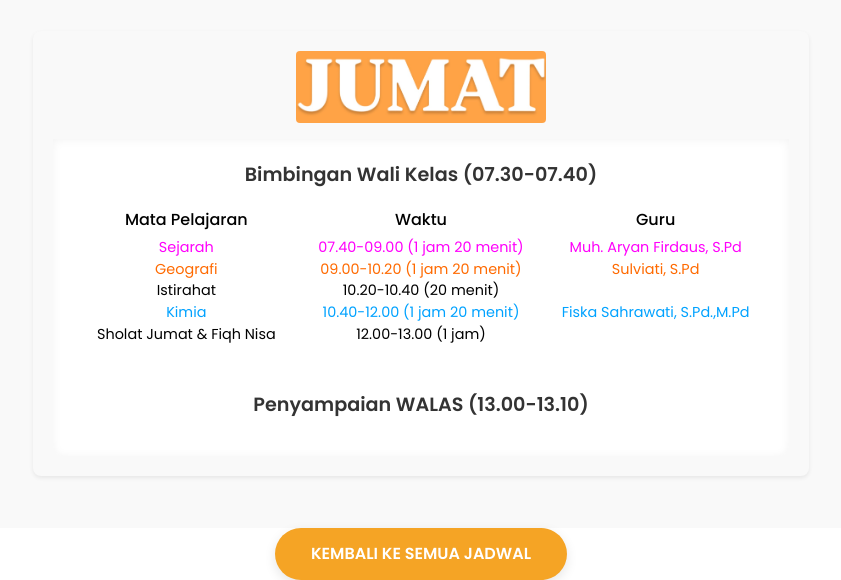
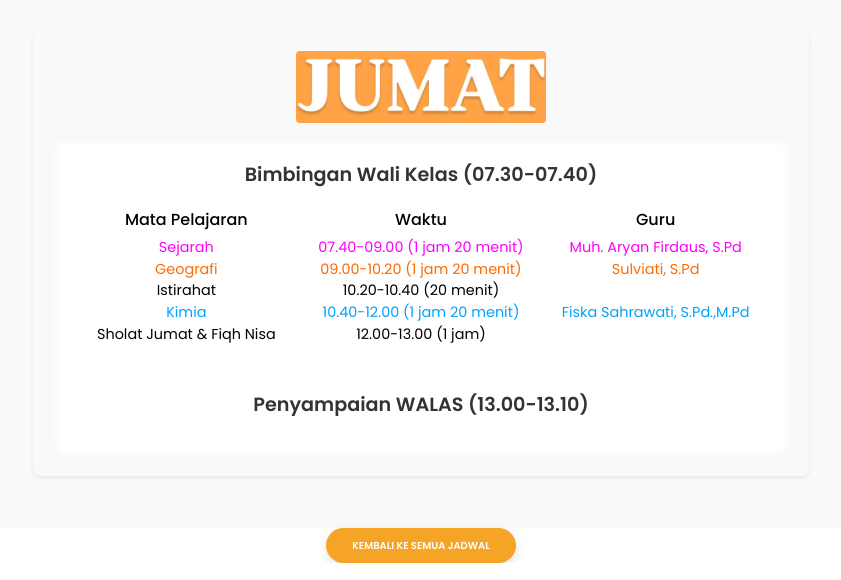
Before and after one commit to andiannisa/Jadwal-pembelajaran, a PHP site: page /meeting-details.html in a window 1280 px wide. Shown: the part 2823-3403 px from the top of the page, without its empty margins (219-1060 px from the left). Run offline with PHP 8.4, Linux system fonts and the light colour scheme; some libraries are stand-ins or nearby versions.

Commit message:
Update templatemo-edu-meeting.css

```diff
--- a/assets/css/templatemo-edu-meeting.css
+++ b/assets/css/templatemo-edu-meeting.css
@@ -884,16 +884,14 @@ upcoming meetings
     display: inline-block;
     background-color: #f5a425;
     color: #fff;
-  padding: 14px 36px;
+    padding: 10px 26px;
     border-radius: 50px;
     text-transform: uppercase;
-  font-size: 16px;
+    font-size: 10px;
     font-weight: 600;
     transition: all 0.3s ease;
     transition: all 0.3s ease;
     box-shadow: 0px 4px 12px rgba(0, 0, 0, 0.1);
-
-
 }
 
 .main-button-red a:hover {
```
Lines whose indentation alone changed are shown as unchanged.
